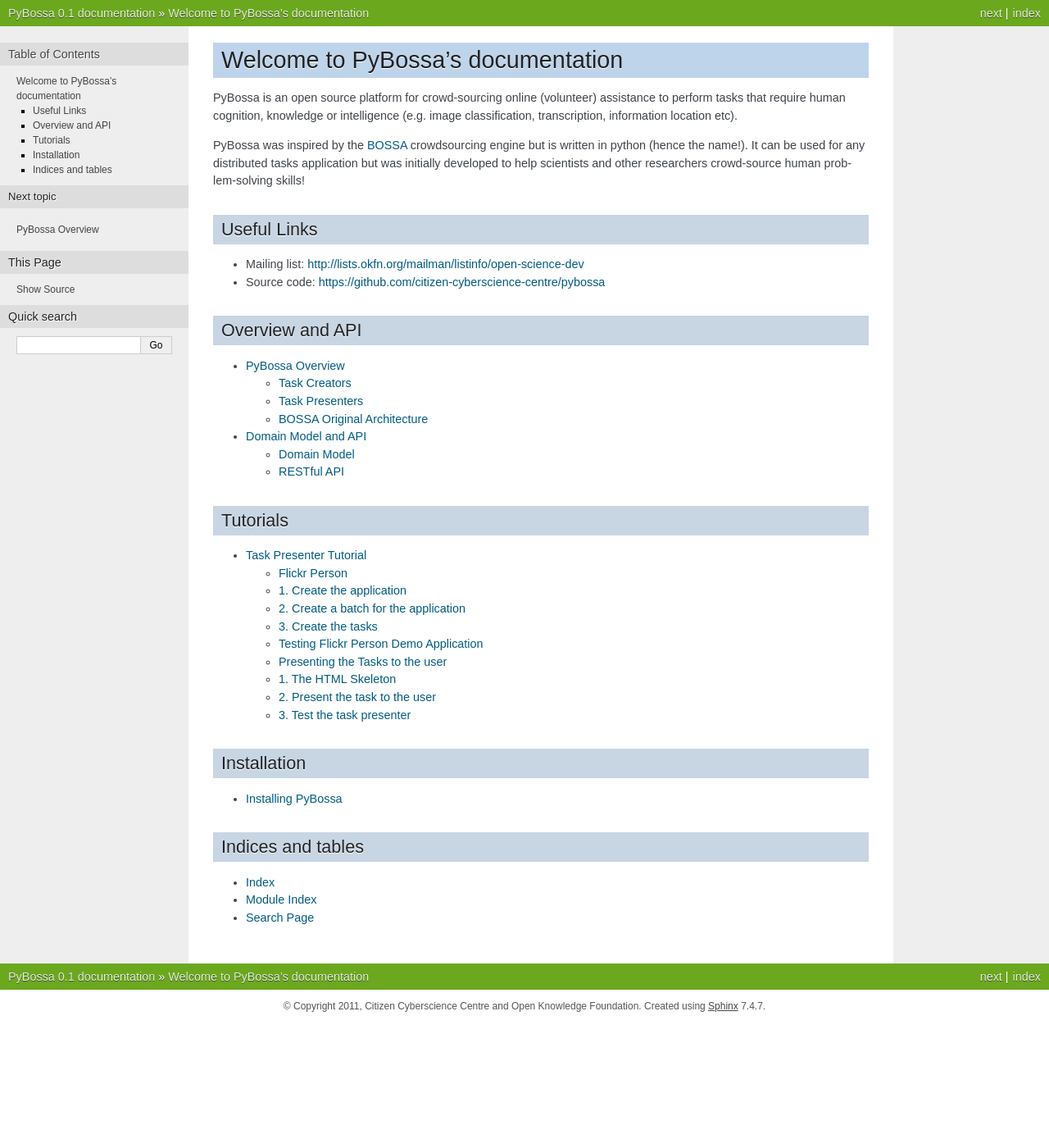
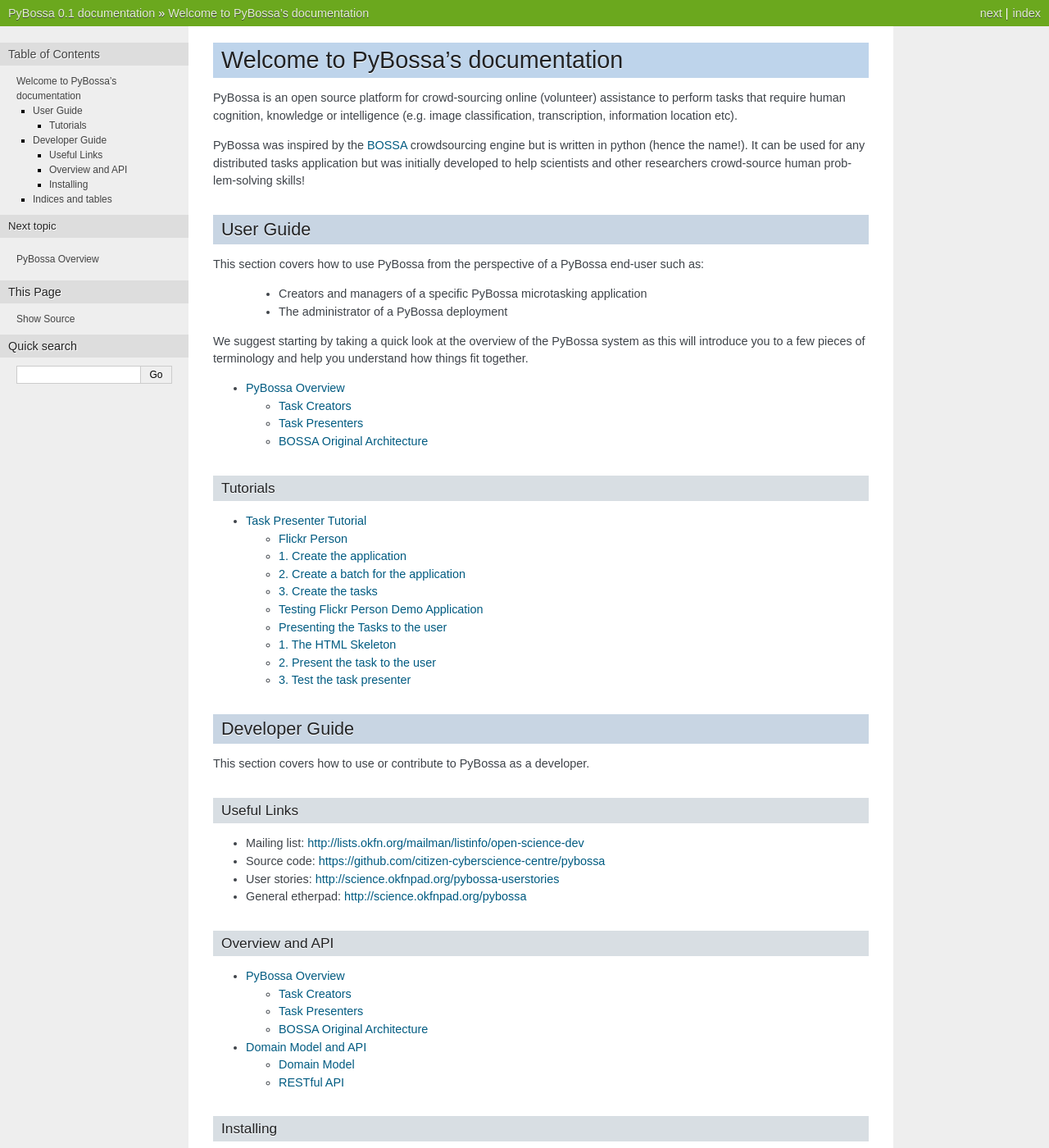
Before and after one commit to Scifabric/pybossa, a Sphinx documentation site: the page built from doc/index.rst, in a window 1280 px wide and 1400 px high. Shown: the whole window at 82% size. Built offline with Sphinx 7.4.7, drawn with Linux system fonts in a browser that asks for light colours.

Commit message:
[doc][s]: refactor docs home page to have user and developer sections.

```diff
--- a/doc/index.rst
+++ b/doc/index.rst
@@ -14,14 +14,48 @@
 
 .. _BOSSA: http://bossa.berkeley.edu/
 
+User Guide
+==========
+
+This section covers how to use PyBossa from the perspective of a PyBossa
+end-user such as:
+
+  * Creators and managers of a specific PyBossa microtasking application
+  * The administrator of a PyBossa deployment
+
+We suggest starting by taking a quick look at the overview of the PyBossa
+system as this will introduce you to a few pieces of terminology and help you
+understand how things fit together.
+
+.. toctree::
+   :maxdepth: 2
+
+   overview
+
+Tutorials
+---------
+
+.. toctree::
+   :maxdepth: 2
+
+   task-presenter
+
+
+Developer Guide
+================
+
+This section covers how to use or contribute to PyBossa as a developer.
+
 Useful Links
-============
+------------
 
 * Mailing list: http://lists.okfn.org/mailman/listinfo/open-science-dev
 * Source code: https://github.com/citizen-cyberscience-centre/pybossa
+* User stories: http://science.okfnpad.org/pybossa-userstories
+* General etherpad: http://science.okfnpad.org/pybossa
 
 Overview and API
-================
+----------------
 
 .. toctree::
    :maxdepth: 2
@@ -29,21 +63,14 @@
    overview
    model
 
-Tutorials
-=========
-
-.. toctree::
-   :maxdepth: 2
-
-   task-presenter
-
-Installation
-============
+Installing
+----------
 
 .. toctree::
    :maxdepth: 2
 
    install
+
 
 Indices and tables
 ==================
```
